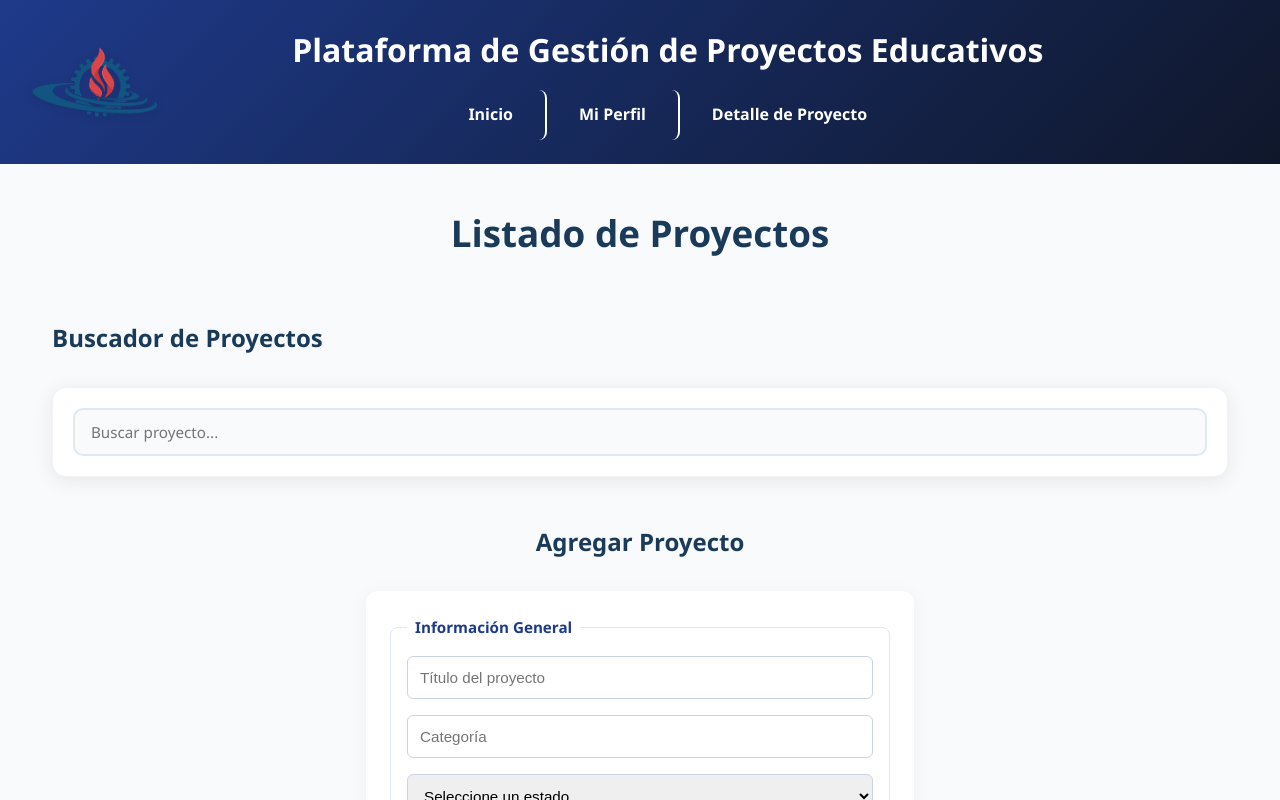
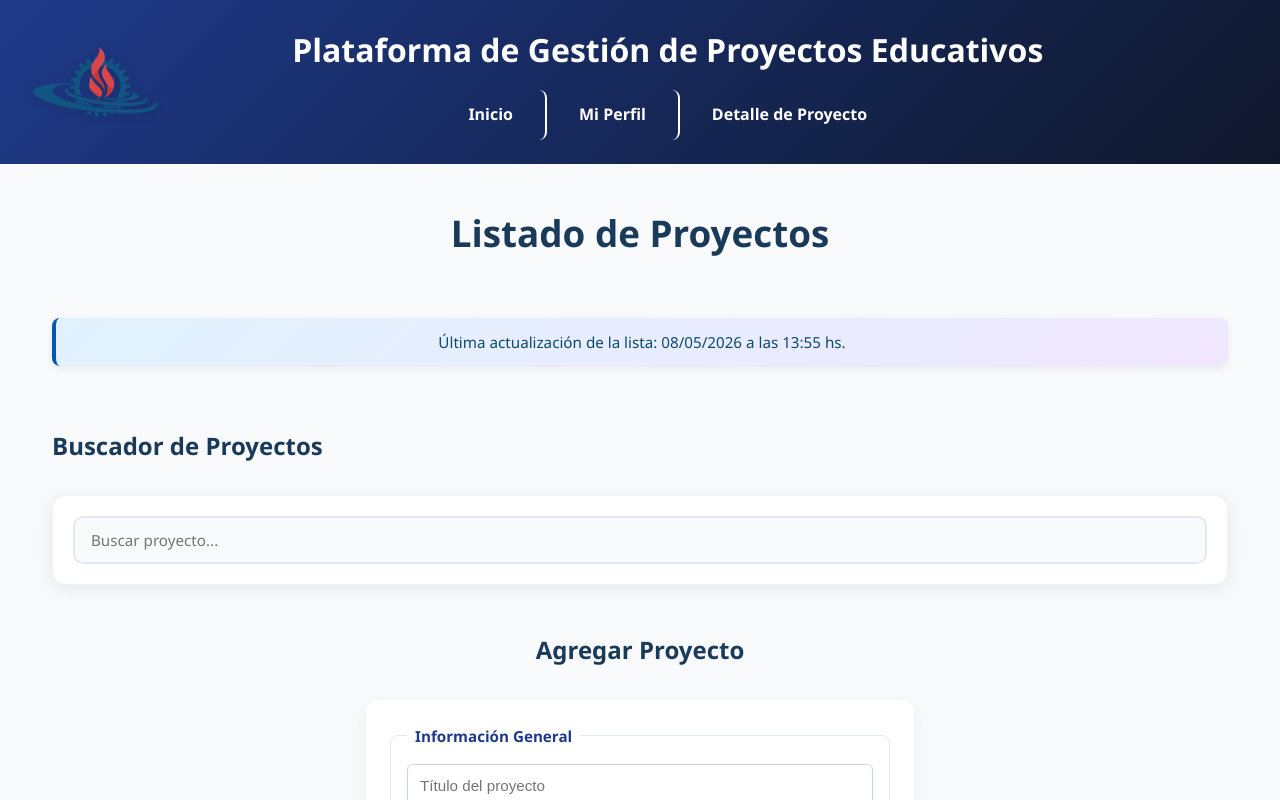
Before and after one commit to fabri982022/tp3-pv-grupo20, a React (Vite) app in the folder tp3-grupo20/: page / in a window 1280 px wide. Shown: the top 800 px of the page. Built offline with nearby package versions, Linux system fonts and the light colour scheme.

Commit message:
Formato de mensaje, punto 3, Bazán Fabricio.

```diff
--- a/tp3-grupo20/src/components/ListaProyectos.jsx
+++ b/tp3-grupo20/src/components/ListaProyectos.jsx
@@ -1,4 +1,4 @@
-import { useState } from 'react'
+import { useState, useEffect } from 'react'
 import ProyectoCard from './ProyectoCard'
 import DetalleProyecto from './DetalleProyecto'
 import proyectoService from '../services/proyectoService'
@@ -11,9 +11,24 @@ const ListaProyectos = () => {
 
 const [proyectoSeleccionado, setProyectoSeleccionado] = useState(null)
 
+// Estado para la última actualización de la lista
+const [ultimaActualizacion, setUltimaActualizacion] = useState(new Date())
+
 
 // Estado para busqueda
   const [busqueda, setBusqueda] = useState('')
+
+// Función para formatear la fecha y hora
+const obtenerMensajeActualizacion = (fecha) => {
+  const dia = String(fecha.getDate()).padStart(2, '0')
+  const mes = String(fecha.getMonth() + 1).padStart(2, '0')
+  const anio = fecha.getFullYear()
+  const horas = String(fecha.getHours()).padStart(2, '0')
+  const minutos = String(fecha.getMinutes()).padStart(2, '0')
+
+  return `Última actualización de la lista: ${dia}/${mes}/${anio} a las ${horas}:${minutos} hs.`
+}
+
 // Estado para nuevo proyecto
   const [nuevoProyecto, setNuevoProyecto] = useState({
     título: '',
@@ -31,6 +46,7 @@ const [proyectoSeleccionado, setProyectoSeleccionado] = useState(null)
     proyectoService.eliminarProyecto(id)
 
     setProyectos(proyectoService.obtenerProyectos())
+    setUltimaActualizacion(new Date())
   }
 // Buscar proyectos en tiempo real
   const manejarBusqueda = (e) => {
@@ -43,6 +59,8 @@ const [proyectoSeleccionado, setProyectoSeleccionado] = useState(null)
     } else {
       setProyectos(proyectoService.buscarProyecto(texto))
     }
+
+    setUltimaActualizacion(new Date())
   }
 
   // Formatear texto ingresado
@@ -114,6 +132,7 @@ const [proyectoSeleccionado, setProyectoSeleccionado] = useState(null)
     })
 
     setProyectos(proyectoService.obtenerProyectos())
+    setUltimaActualizacion(new Date())
 
     setNuevoProyecto({
       título: '',
@@ -134,6 +153,8 @@ const [proyectoSeleccionado, setProyectoSeleccionado] = useState(null)
   return (
     <main>
       <h1 className="proyectos-disponibles">Listado de Proyectos</h1>
+
+      <p className="mensaje-actualizacion">{obtenerMensajeActualizacion(ultimaActualizacion)}</p>
 
       <h2 className="titulo-buscador">Buscador de Proyectos</h2>
 
--- a/tp3-grupo20/src/css/proyectos.css
+++ b/tp3-grupo20/src/css/proyectos.css
@@ -659,3 +659,17 @@ footer p {
         font-size: 1.5rem;
     }
 }
+
+/* Mensaje de última actualización */
+.mensaje-actualizacion {
+  background: linear-gradient(135deg, #e0f2fe 0%, #f0e7ff 100%);
+  border-left: 4px solid var(--color-secundario);
+  padding: 12px 20px;
+  border-radius: 8px;
+  color: #0c4a6e;
+  font-size: 0.95rem;
+  font-weight: 500;
+  text-align: center;
+  margin: 15px 0;
+  box-shadow: 0 2px 8px rgba(0, 0, 0, 0.08);
+}
```
